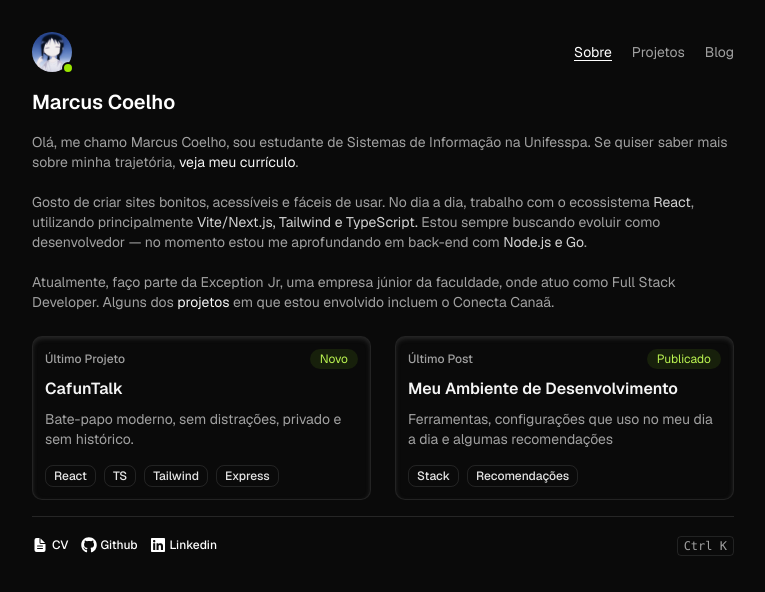
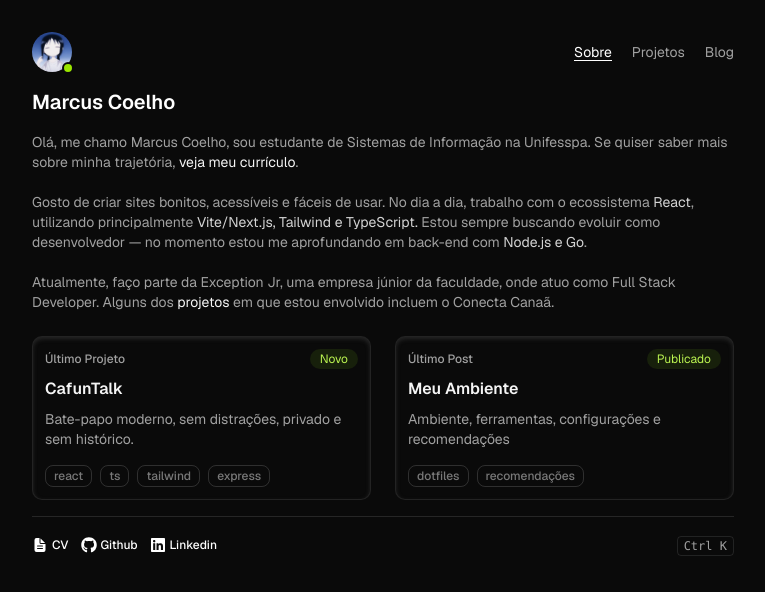
Before and after one commit to coelhomarcus/marcus, a React (Vite) app: page / in a window 1280 px wide. Shown: the top 592 px of the page, without its empty margins (257-1022 px from the left). Built offline with nearby package versions, Linux system fonts and the light colour scheme.

Commit message:
update ambient post

```diff
--- a/src/components/About/About.tsx
+++ b/src/components/About/About.tsx
@@ -40,7 +40,7 @@ const ProjectPostGrid = () => {
                         <p className="text-neutral-400 text-sm mb-4 flex-grow">{project?.desc || "Descrição do projeto"}</p>
                         <div className="flex flex-wrap gap-2 mt-auto">
                             {project.tech?.map((tech, index) => (
-                                <Badge key={index} className="text-neutral-200" variant="outline">{tech}</Badge>
+                                <Badge key={index} className="text-neutral-200 opacity-50 border-white/30" variant="outline">{tech}</Badge>
                             ))}
                         </div>
                     </div>
@@ -57,7 +57,7 @@ const ProjectPostGrid = () => {
                         <p className="text-neutral-400 text-sm mb-4 flex-grow">{post?.desc || "Descrição do post"}</p>
                         <div className="flex flex-wrap gap-2 mt-auto">
                             {post.tags.map((tag, index) => (
-                                <Badge key={index} className="text-neutral-200" variant="outline">{tag}</Badge>
+                                <Badge key={index} className="text-neutral-200 opacity-50 border-white/30" variant="outline">{tag}</Badge>
                             ))}
                         </div>
                     </div>
--- a/src/components/Blog/Blog.tsx
+++ b/src/components/Blog/Blog.tsx
@@ -1,6 +1,8 @@
 import { Link } from "react-router"
 import { arrBlog } from "../../utils/data"
 import { MdAccessTime } from "react-icons/md";
+import { useState } from "react";
+import { IoSearchSharp } from "react-icons/io5";
 
 const BlogCard = ({ slug, title, date, desc, time }: { slug: string, title: string, date: string, desc: string, time: number }) => {
     return <Link to={`/blog/${slug}`} key={slug} className="space-y-2 block shadow-inner shadow-neutral-800 p-4 rounded-lg border border-neutral-900 transition-colors hover:transition-none hover:bg-neutral-900">
@@ -18,21 +20,46 @@ const BlogCard = ({ slug, title, date, desc, time }: { slug: string, title: stri
 }
 
 const Blog = () => {
+    const [searchTerm, setSearchTerm] = useState("");
+
+    const filteredPosts = arrBlog.filter((post) => {
+        const searchContent = `${post.title} ${post.desc} ${post.tags?.join(" ")}`.toLowerCase();
+        return searchContent.includes(searchTerm.toLowerCase());
+    });
+
     return (
         <div className="text-white">
             <h1 className='text-xl font-semibold mb-2'>Blog</h1>
             <p className='text-neutral-400 text-sm mb-4'>Meus preciosos pensamentos e anotações.</p>
+
+            <div className="mb-6 relative">
+                <div className="absolute inset-y-0 left-0 flex items-center pl-3 pointer-events-none text-neutral-400">
+                    <IoSearchSharp />
+                </div>
+                <input
+                    type="text"
+                    className="w-full p-2 pl-10 text-sm rounded-lg bg-neutral-950 border border-neutral-800 focus:outline-none focus:ring-1 focus:ring-neutral-800 text-neutral-200"
+                    placeholder="Buscar posts..."
+                    value={searchTerm}
+                    onChange={(e) => setSearchTerm(e.target.value)}
+                />
+            </div>
+
             <div className="space-y-4">
-                {arrBlog.map((post) => {
-                    return (
+                {filteredPosts.length > 0 ? (
+                    filteredPosts.map((post) => (
                         <BlogCard
                             key={post.slug}
                             slug={post.slug}
                             title={post.title}
                             date={post.date}
                             desc={post.desc}
-                            time={post.time} />)
-                })}
+                            time={post.time}
+                        />
+                    ))
+                ) : (
+                    <p className="text-neutral-400 text-xs text-center py-4">Nenhum post encontrado.</p>
+                )}
             </div>
         </div>
     )
--- a/src/utils/data.ts
+++ b/src/utils/data.ts
@@ -1,11 +1,11 @@
 export const arrBlog = [
     {
         slug: "development-env",
-        title: "Meu Ambiente de Desenvolvimento",
-        desc: "Ferramentas, configurações que uso no meu dia a dia e algumas recomendações",
+        title: "Meu Ambiente",
+        desc: "Ambiente, ferramentas, configurações e recomendações",
         date: "26/04/2025",
         time: 4,
-        tags: ["Stack", "Recomendações"]
+        tags: ["dotfiles", "recomendações",]
     },
     {
         slug: "learning-express",
@@ -13,7 +13,7 @@ export const arrBlog = [
         desc: "Minhas anotações e estudos sobre Express.js",
         date: "24/04/2025",
         time: 7,
-        tags: ["Express", "Node"]
+        tags: ["express", "node"]
     },
     {
         slug: "learning-go",
@@ -21,7 +21,7 @@ export const arrBlog = [
         desc: "Minhas anotações e estudos sobre Go (golang)",
         date: "19/04/2025",
         time: 18,
-        tags: ["Go"]
+        tags: ["go"]
     }
 ]
 
@@ -30,19 +30,19 @@ export const arrProjects = [
         href: "https://cafuntalk.com",
         name: "CafunTalk",
         desc: "Bate-papo moderno, sem distrações, privado e sem histórico.",
-        tech: ["React", "TS", "Tailwind", "Express"]
+        tech: ["react", "ts", "tailwind", "express"]
     },
     {
         href: "https://www.youtube.com/shorts/0fSoHjAadas",
         name: "SOS Queimadas",
         desc: "Aplicativo IOS para conscientização e prevenção de queimadas.",
-        tech: ["Swift", "MapKit", "IoT", "API"]
+        tech: ["swift", "mapkit", "iot", "api"]
     },
     {
         href: "https://smartcitycanaadoscarajas.com.br/index.php/conectacanaa",
         name: "Conecta Canaã",
         desc: "Plataforma para ocorrências e serviços públicos para Prefeitura de Canaã dos Carajás - PA.",
-        tech: ["React", "JS", "MongoDB"]
+        tech: ["react", "js", "mongodb"]
     }
 ]
 
@@ -51,31 +51,31 @@ export const arrSideProjects = [
         href: "https://coelhomarcus.github.io/bunnybash/",
         name: "BunnyBash",
         desc: "Site que simula um terminal.",
-        tech: ["HTML", "CSS", "JS", "API"]
+        tech: ["html", "css", "js", "api"]
     },
     {
         href: "https://blob-temp.vercel.app/",
         name: "Blob",
         desc: "Site de previsão meteorológica",
-        tech: ["Next.js", "Tailwind", "API"]
+        tech: ["next.js", "tailwind", "api"]
     },
     {
         href: "https://coelhomarcus.itch.io/mailman",
         name: "Mailman",
         desc: "Protótipo de jogo de terror retrô.",
-        tech: ["C#", "Unity", "Blender"]
+        tech: ["c#", "unity", "blender"]
     },
     {
         href: "https://marketplace.visualstudio.com/items?itemName=coelhomarcus.bakaneo",
         name: "BakaNeo",
         desc: "Tema dark para Visual Studio Code.",
-        tech: ["Design"]
+        tech: ["design"]
     },
     {
         href: "https://coelhomarcus.github.io/catype/",
         name: "Catype",
         desc: "Protótipo de site de digitação.",
-        tech: ["HTML", "CSS", "JS"]
+        tech: ["html", "css", "js"]
     }
 
 ]
--- a/src/utils/posts/development-env.mdx
+++ b/src/utils/posts/development-env.mdx
@@ -1,4 +1,4 @@
-Neste post, vou listar e falar sobre as ferramentas e configurações que utilizo no dia a dia, e também algumas recomendações diversas. Vou sempre atualizá-lo quando necessário.
+Neste post, vou listar e falar sobre meu ambiente de trabalho que utilizo no dia a dia, e também algumas recomendações diversas. Vou sempre atualizá-lo quando necessário.
 
 ### VS Code
 Os temas que costumo utilizar são: [BakaNeo](https://marketplace.visualstudio.com/items?itemName=coelhomarcus.bakaneo), [Vesper](https://marketplace.visualstudio.com/items?itemName=raunofreiberg.vesper) e [Min Theme](https://marketplace.visualstudio.com/items?itemName=miguelsolorio.min-theme)
@@ -111,3 +111,5 @@ Cursos que fiz e recomendo:
 - Firebase
 
 Pretendo desenvolver mais projetos práticos. Acredito que já possuo um bom conhecimento, mas preciso práticar mais para consolidar.
+
+<img src="/icons/posts/setup.jpeg" alt="Setup 2" width="100%" height="auto" className='rounded-lg' />
```
Also changed, not shown: public/icons/posts/setup.jpeg (added).
